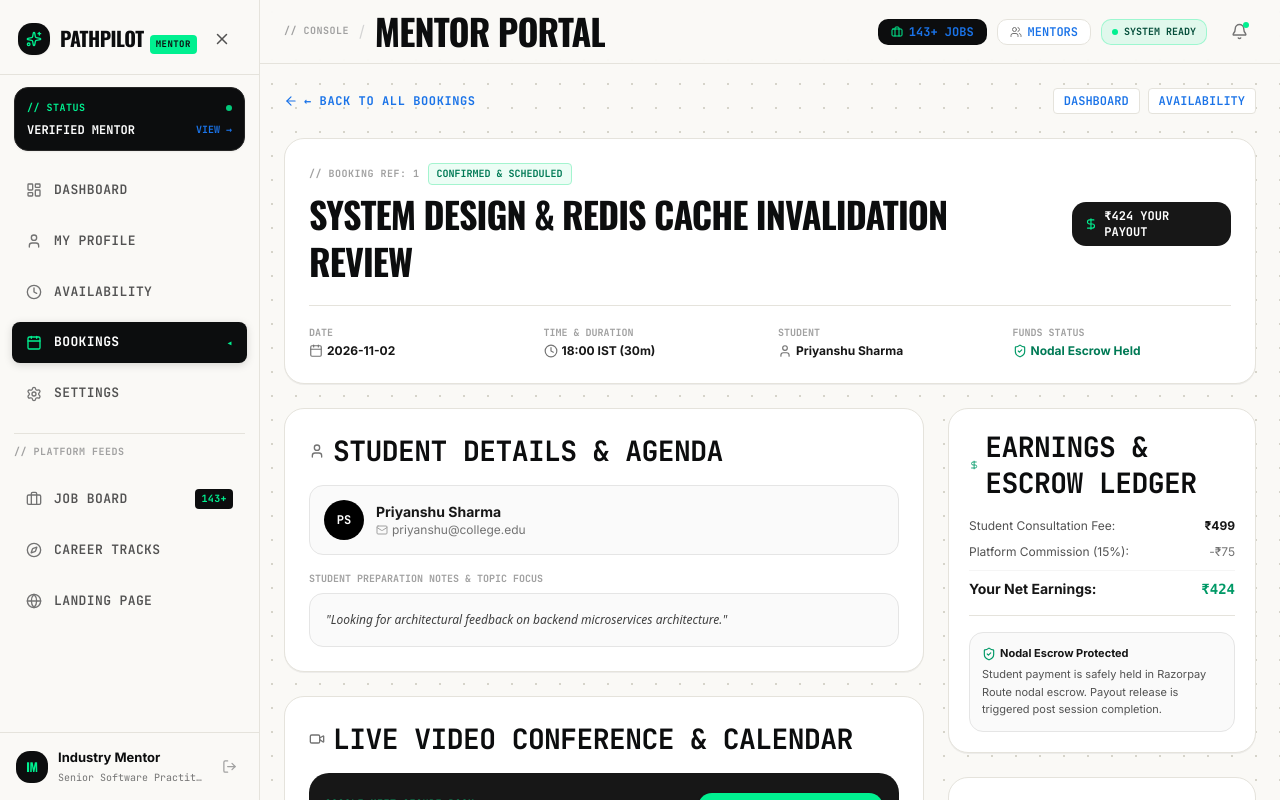
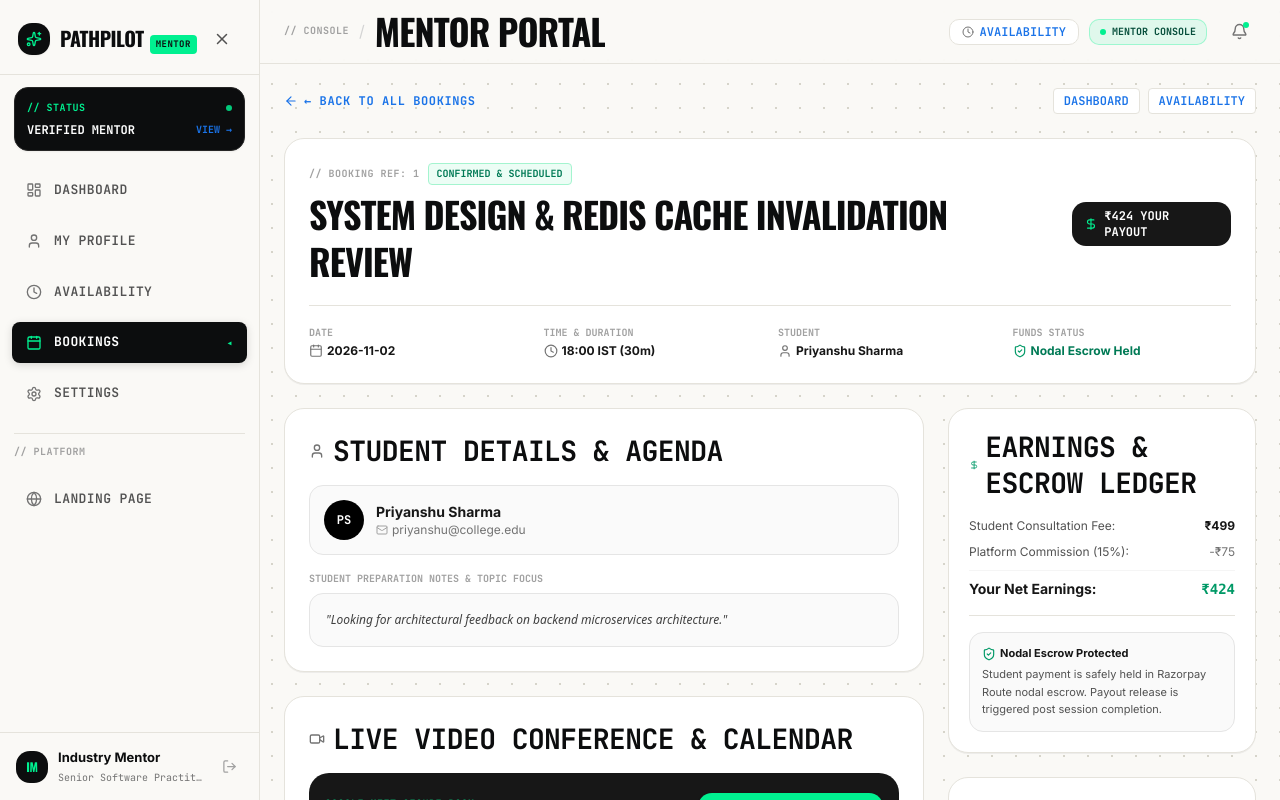
Before and after one commit to Himanshukla23/FindYourWay, a Next.js app in the folder pathpilot/: page /mentor/bookings/1 in a window 1280 px wide. Shown: the top 800 px of the page. Built offline with nearby package versions, Linux system fonts and the light colour scheme; no server answers.

Commit message:
fix(portal): enforce strict portal boundary between student and mentor, remove student feeds from mentor dashboard

```diff
--- a/pathpilot/app/(public)/student/sign-in/page.tsx
+++ b/pathpilot/app/(public)/student/sign-in/page.tsx
@@ -104,7 +104,19 @@ export default function StudentSignInPage() {
       }
 
       const user = signInData.user
-      const role = user?.user_metadata?.role || 'student'
+      let role = user?.user_metadata?.role
+
+      // Check both user_metadata role and mentor_profiles table
+      if (role !== 'mentor' && user) {
+        const { data: mentorProfile } = await supabase
+          .from('mentor_profiles')
+          .select('id')
+          .eq('user_id', user.id)
+          .maybeSingle()
+        if (mentorProfile?.id) {
+          role = 'mentor'
+        }
+      }
 
       // Check if user is actually a mentor trying to sign in at student portal
       if (role === 'mentor') {
@@ -113,7 +125,7 @@ export default function StudentSignInPage() {
         localStorage.setItem('pathpilot_user_role', 'mentor')
         setTimeout(() => {
           window.location.href = '/mentor/dashboard'
-        }, 1200)
+        }, 800)
         return
       }
 
--- a/pathpilot/app/api/auth/callback/route.ts
+++ b/pathpilot/app/api/auth/callback/route.ts
@@ -64,10 +64,12 @@ export async function GET(request: Request) {
 
         // Role-based target destination
         let target = next
-        if (target === '/onboarding' || target === '/dashboard') {
-          if (role === 'mentor') {
+        if (role === 'mentor') {
+          if (!target.startsWith('/mentor')) {
             target = user?.user_metadata?.mentor_status === 'pending_approval' ? '/mentor/profile' : '/mentor/dashboard'
-          } else {
+          }
+        } else {
+          if (target === '/onboarding' || target === '/dashboard') {
             target = '/student/dashboard'
           }
         }
--- a/pathpilot/components/layout/AppShell.tsx
+++ b/pathpilot/components/layout/AppShell.tsx
@@ -36,6 +36,11 @@ export function AppShell({
       if (supabase) {
         supabase.auth.getUser().then(({ data: { user } }) => {
           if (user) {
+            const role = user.user_metadata?.role
+            if (role === 'mentor') {
+              window.location.replace('/mentor/dashboard')
+              return
+            }
             const fullName =
               user.user_metadata?.full_name ||
               user.user_metadata?.name ||
--- a/pathpilot/components/layout/MentorShell.tsx
+++ b/pathpilot/components/layout/MentorShell.tsx
@@ -62,6 +62,7 @@ export function MentorShell({ children, pageTitle }: MentorShellProps) {
           <Topbar
             onMenuClick={() => setSidebarOpen(true)}
             pageTitle={pageTitle || "Mentor Portal"}
+            isMentor={true}
           />
         </Suspense>
 
--- a/pathpilot/components/layout/MentorSidebar.tsx
+++ b/pathpilot/components/layout/MentorSidebar.tsx
@@ -8,12 +8,9 @@ import {
   Clock,
   Calendar,
   Settings,
-  Briefcase,
   X,
   LogOut,
   Sparkles,
-  Compass,
-  ArrowRightLeft,
   Globe,
 } from 'lucide-react'
 import { cn, getInitials } from '@/lib/utils'
@@ -145,31 +142,12 @@ export function MentorSidebar({
               )
             })}
 
-            {/* Quick Explore Links */}
+            {/* Platform links */}
             <div style={{ margin: '12px 14px 4px', paddingTop: 10, borderTop: '1px solid #E5E3DC' }}>
               <span className="font-tech-mono text-[10px] text-neutral-400 font-bold uppercase tracking-wider block mb-2">
-                // PLATFORM FEEDS
+                // PLATFORM
               </span>
             </div>
-
-            <Link
-              href="/jobs"
-              onClick={onClose}
-              className="nav-item"
-            >
-              <Briefcase size={16} className="text-neutral-500" />
-              <span style={{ flex: 1 }}>Job Board</span>
-              <span className="font-tech-mono text-[10px] px-1.5 py-0.5 rounded bg-[#0C0D0E] text-[#00F090] font-bold">143+</span>
-            </Link>
-
-            <Link
-              href="/careers"
-              onClick={onClose}
-              className="nav-item"
-            >
-              <Compass size={16} className="text-neutral-500" />
-              <span>Career Tracks</span>
-            </Link>
 
             <Link
               href="/"
--- a/pathpilot/components/layout/Topbar.tsx
+++ b/pathpilot/components/layout/Topbar.tsx
@@ -2,11 +2,12 @@
 
 import { usePathname } from 'next/navigation'
 import Link from 'next/link'
-import { Menu, Bell, Briefcase, Users, Sparkles } from 'lucide-react'
+import { Menu, Bell, Briefcase, Users, Sparkles, Clock } from 'lucide-react'
 
 interface TopbarProps {
   onMenuClick: () => void
   pageTitle?: string
+  isMentor?: boolean
 }
 
 const ROUTE_TITLES: Record<string, string> = {
@@ -21,8 +22,11 @@ const ROUTE_TITLES: Record<string, string> = {
   '/onboarding': 'Candidate Onboarding',
 }
 
-export function Topbar({ onMenuClick, pageTitle }: TopbarProps) {
+export function Topbar({ onMenuClick, pageTitle, isMentor }: TopbarProps) {
   const pathname = usePathname()
+
+  // Auto-detect mentor context from pathname if not explicitly passed
+  const isMentorContext = Boolean(isMentor || pathname === '/mentor' || pathname.startsWith('/mentor/'))
 
   // Dynamically resolve title if not explicitly passed
   const resolvedTitle = pageTitle || ROUTE_TITLES[pathname] || ''
@@ -70,6 +74,8 @@ export function Topbar({ onMenuClick, pageTitle }: TopbarProps) {
 
       {/* Quick Access Action Pills (Koyeb Style) */}
       <div className="hidden md:flex items-center gap-2.5">
+        {!isMentorContext ? (
+          <>
             <Link
               href="/jobs"
               className="inline-flex items-center gap-1.5 px-3 py-1 rounded-md text-xs font-tech-mono font-bold bg-[#0C0D0E] text-[#00F090] border border-black/10 hover:bg-black transition-all"
@@ -88,6 +94,22 @@ export function Topbar({ onMenuClick, pageTitle }: TopbarProps) {
               <span className="w-1.5 h-1.5 rounded-full bg-[#00F090] animate-pulse" />
               <span>SYSTEM READY</span>
             </div>
+          </>
+        ) : (
+          <>
+            <Link
+              href="/mentor/availability"
+              className="inline-flex items-center gap-1.5 px-3 py-1 rounded-md text-xs font-tech-mono font-semibold bg-white text-neutral-800 border border-[#E5E3DC] hover:bg-[#FAF9F6] transition-all"
+            >
+              <Clock size={12} className="text-neutral-500" />
+              <span>AVAILABILITY</span>
+            </Link>
+            <div className="hidden xl:flex items-center gap-1.5 px-2.5 py-1 rounded-md bg-[#00F090]/10 border border-[#00F090]/30 text-[#064E3B] font-tech-mono text-[10px] font-bold">
+              <span className="w-1.5 h-1.5 rounded-full bg-[#00F090] animate-pulse" />
+              <span>MENTOR CONSOLE</span>
+            </div>
+          </>
+        )}
       </div>
 
       {/* Actions */}
--- a/pathpilot/middleware.ts
+++ b/pathpilot/middleware.ts
@@ -86,15 +86,35 @@ export async function middleware(request: NextRequest) {
     !pathname.startsWith('/mentor/sign-in') &&
     !pathname.startsWith('/mentor/sign-up')
 
+  // All student-exclusive portal routes
+  const studentPortalPaths = [
+    '/dashboard',
+    '/student',
+    '/resume',
+    '/careers',
+    '/jobs',
+    '/roadmap',
+    '/prep-map',
+    '/mentors',
+    '/book',
+    '/consultations',
+    '/onboarding',
+    '/profile',
+  ]
+  const isStudentPortalRoute = studentPortalPaths.some((p) => pathname === p || pathname.startsWith(p + '/'))
+
   // Private student routes that require authentication
   const studentPrivatePaths = [
     '/dashboard',
-    '/student/dashboard',
+    '/student',
+    '/resume',
+    '/careers',
+    '/roadmap',
+    '/prep-map',
+    '/book',
     '/consultations',
-    '/student/bookings',
     '/onboarding',
     '/profile',
-    '/student/profile',
   ]
   const isPrivateStudentRoute = studentPrivatePaths.some((p) => pathname === p || pathname.startsWith(p + '/'))
 
@@ -127,22 +147,20 @@ export async function middleware(request: NextRequest) {
   if (isAuthenticated && !isSwitchingAccount) {
     // A: Prevent Student accounts from accessing Mentor portal
     if (role === 'student' && isMentorRoute) {
-      if (pathname.startsWith('/mentor/bookings')) {
-        return NextResponse.redirect(new URL('/consultations', request.url))
-      }
       const redirectUrl = new URL('/student/dashboard', request.url)
       redirectUrl.searchParams.set('notice', 'mentor_access_denied')
       return NextResponse.redirect(redirectUrl)
     }
 
-    // B: Prevent Mentor accounts from accessing private Student management portals
-    if (role === 'mentor' && isPrivateStudentRoute) {
+    // B: Prevent Mentor accounts from accessing ANY Student portal routes
+    if (role === 'mentor' && isStudentPortalRoute) {
       if (pathname === '/consultations' || pathname.startsWith('/consultations') || pathname.startsWith('/student/bookings')) {
         return NextResponse.redirect(new URL('/mentor/bookings', request.url))
       }
-      const redirectUrl = new URL('/mentor/dashboard', request.url)
-      redirectUrl.searchParams.set('notice', 'student_access_denied')
-      return NextResponse.redirect(redirectUrl)
+      if (pathname === '/profile' || pathname.startsWith('/student/profile')) {
+        return NextResponse.redirect(new URL('/mentor/profile', request.url))
+      }
+      return NextResponse.redirect(new URL('/mentor/dashboard', request.url))
     }
 
     // D: Redirect already authenticated users away from general Auth pages (unless switching portal)
```
Also changed, not shown: pathpilot/app/(auth)/consultations/page.tsx (+6 -9 lines), pathpilot/app/mentor/dashboard/page.tsx (+5 -6 lines), pathpilot/components/layout/Sidebar.tsx (+10 -10 lines). Lines whose indentation alone changed are shown as unchanged.
